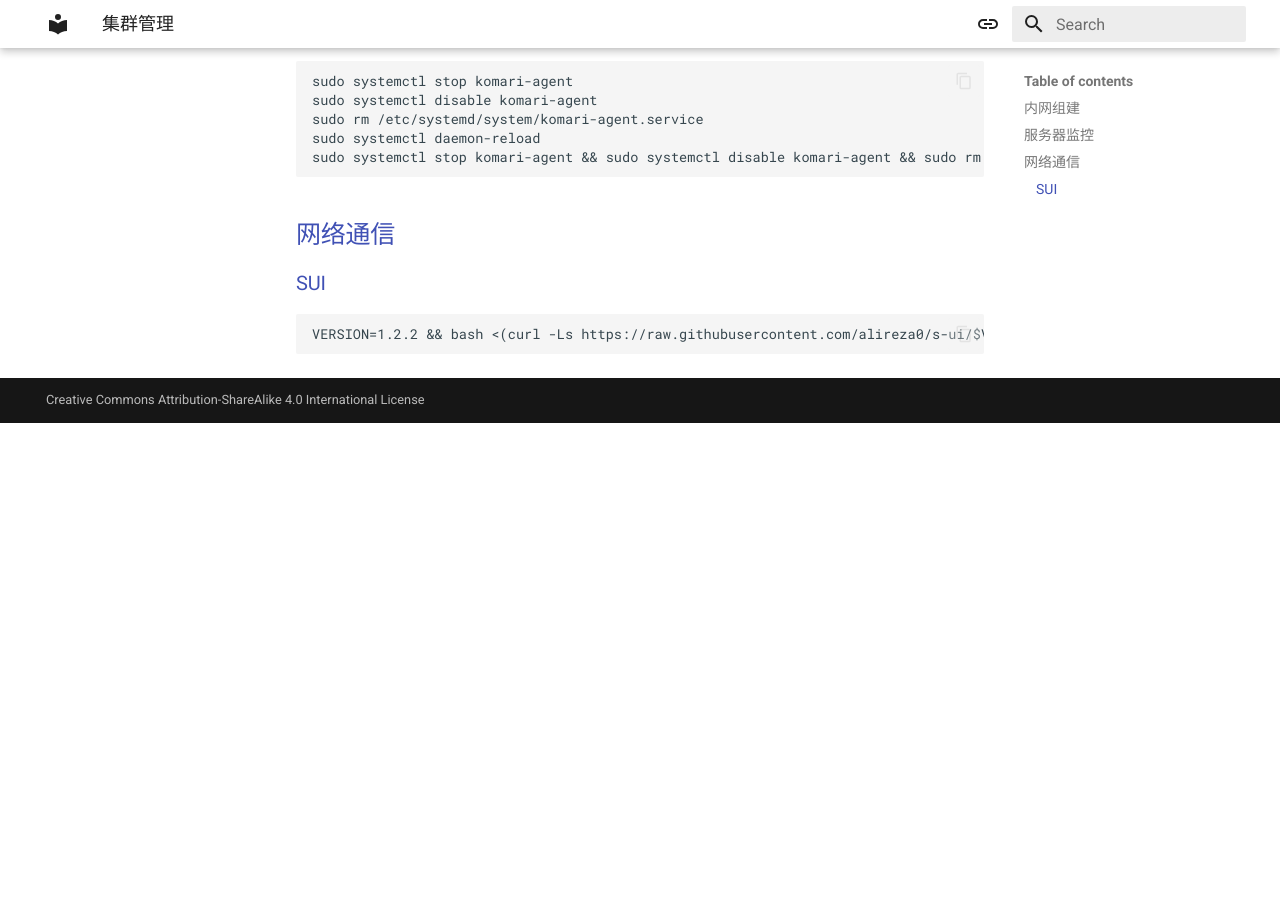
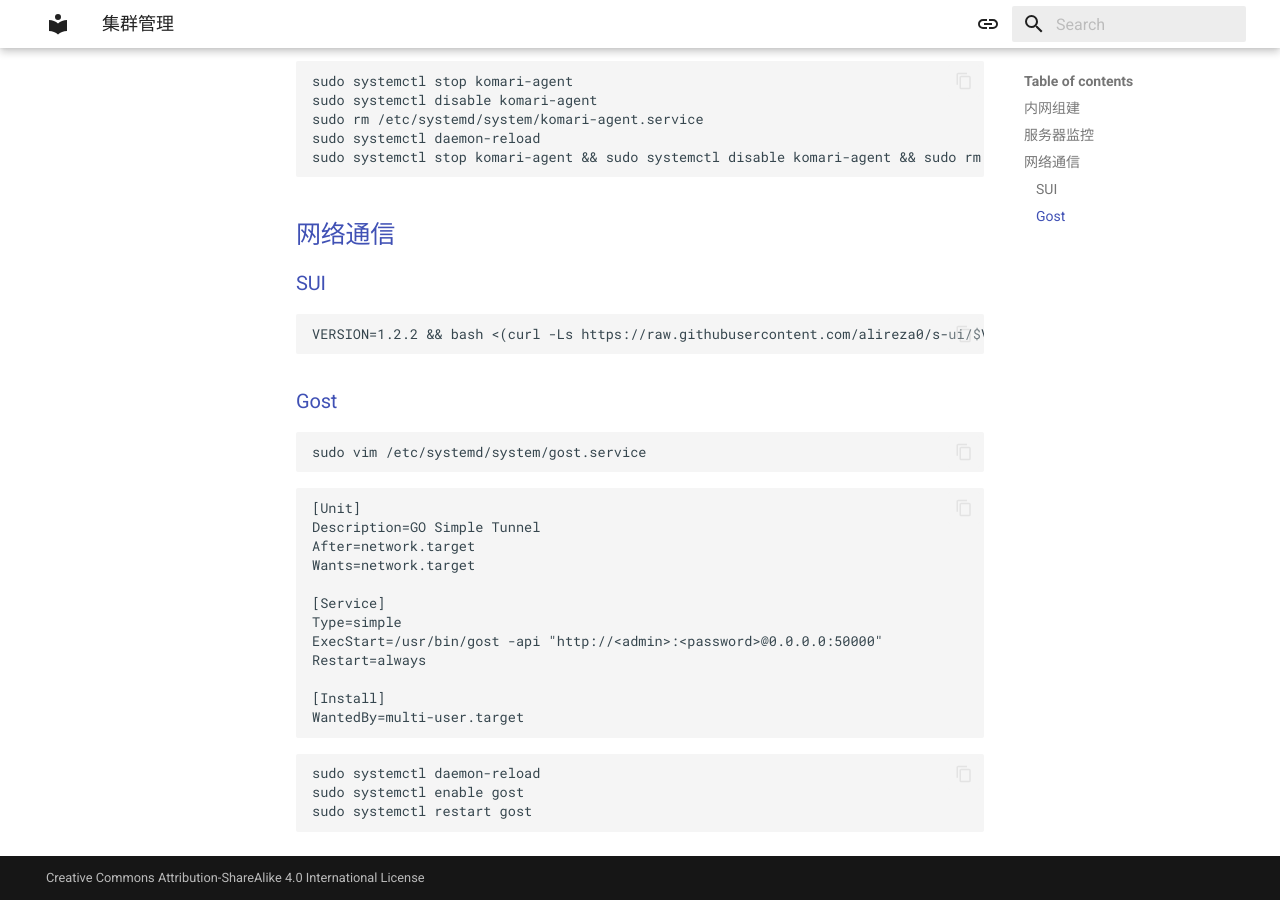
Before and after one commit to Rain-kl/MJJ-REF, an MkDocs documentation site: the page built from docs/Script/Cluster.md, in a window 1280 px wide and 900 px high, scrolled down 742 px. Built offline with MkDocs 1.6.1 and Material for MkDocs 9.7.7, drawn with Linux system fonts in a browser that asks for light colours; before the commit the page ends 1165 px from its top, so only the background shows below that.

Commit message:
vault backup: 2025-12-21 15:08:25

````diff
--- a/docs/Script/Cluster.md
+++ b/docs/Script/Cluster.md
@@ -46,3 +46,30 @@ sudo systemctl stop komari-agent && sudo systemctl disable komari-agent && sudo
 ```
 VERSION=1.2.2 && bash <(curl -Ls https://raw.githubusercontent.com/alireza0/s-ui/$VERSION/install.sh) $VERSION
 ```
+
+### Gost
+
+```
+sudo vim /etc/systemd/system/gost.service
+```
+
+```
+[Unit]
+Description=GO Simple Tunnel
+After=network.target
+Wants=network.target
+
+[Service]
+Type=simple
+ExecStart=/usr/bin/gost -api "http://<admin>:<password>@0.0.0.0:50000"
+Restart=always
+
+[Install]
+WantedBy=multi-user.target
+```
+
+```
+sudo systemctl daemon-reload
+sudo systemctl enable gost
+sudo systemctl restart gost
+```
````
